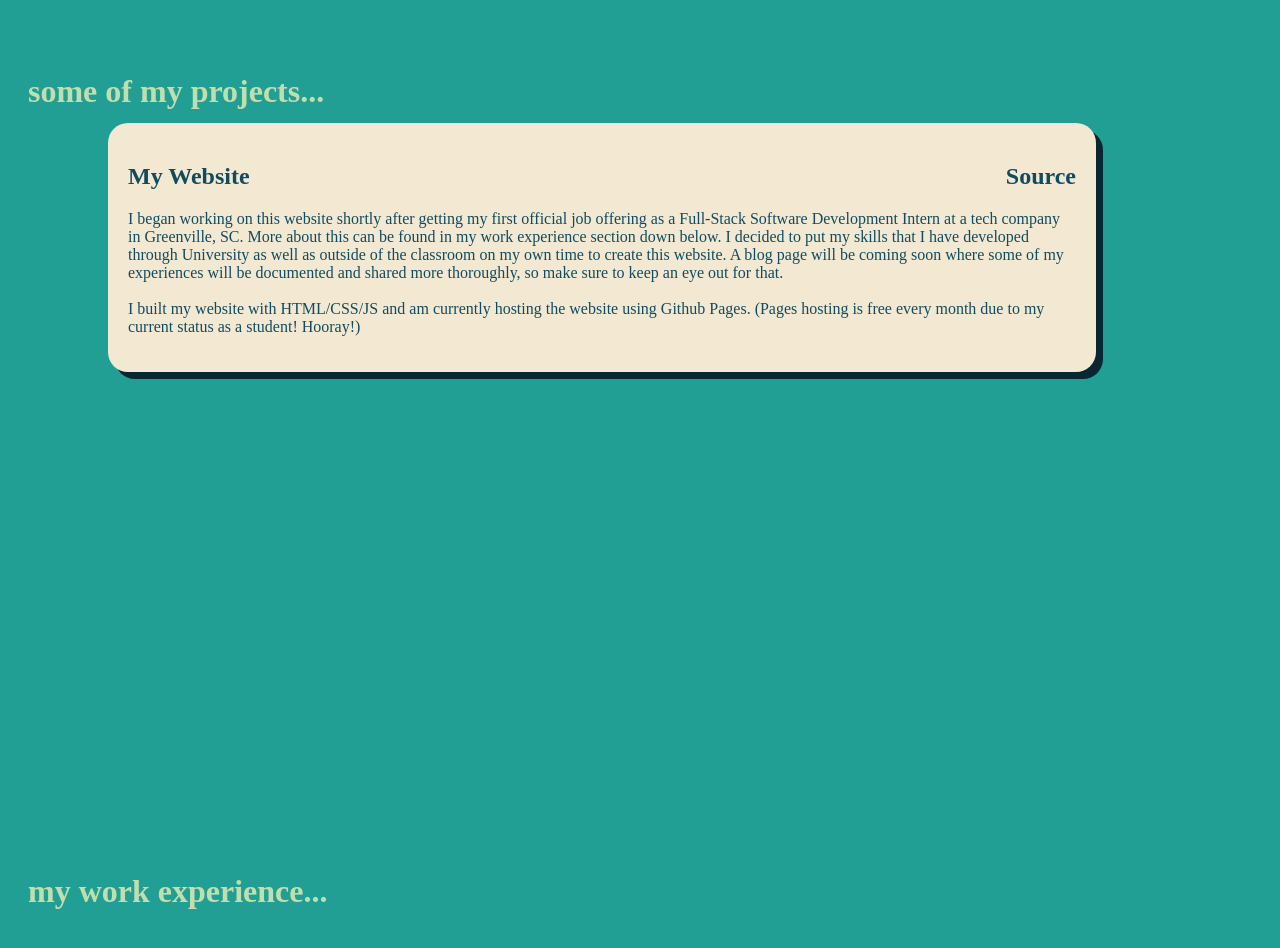
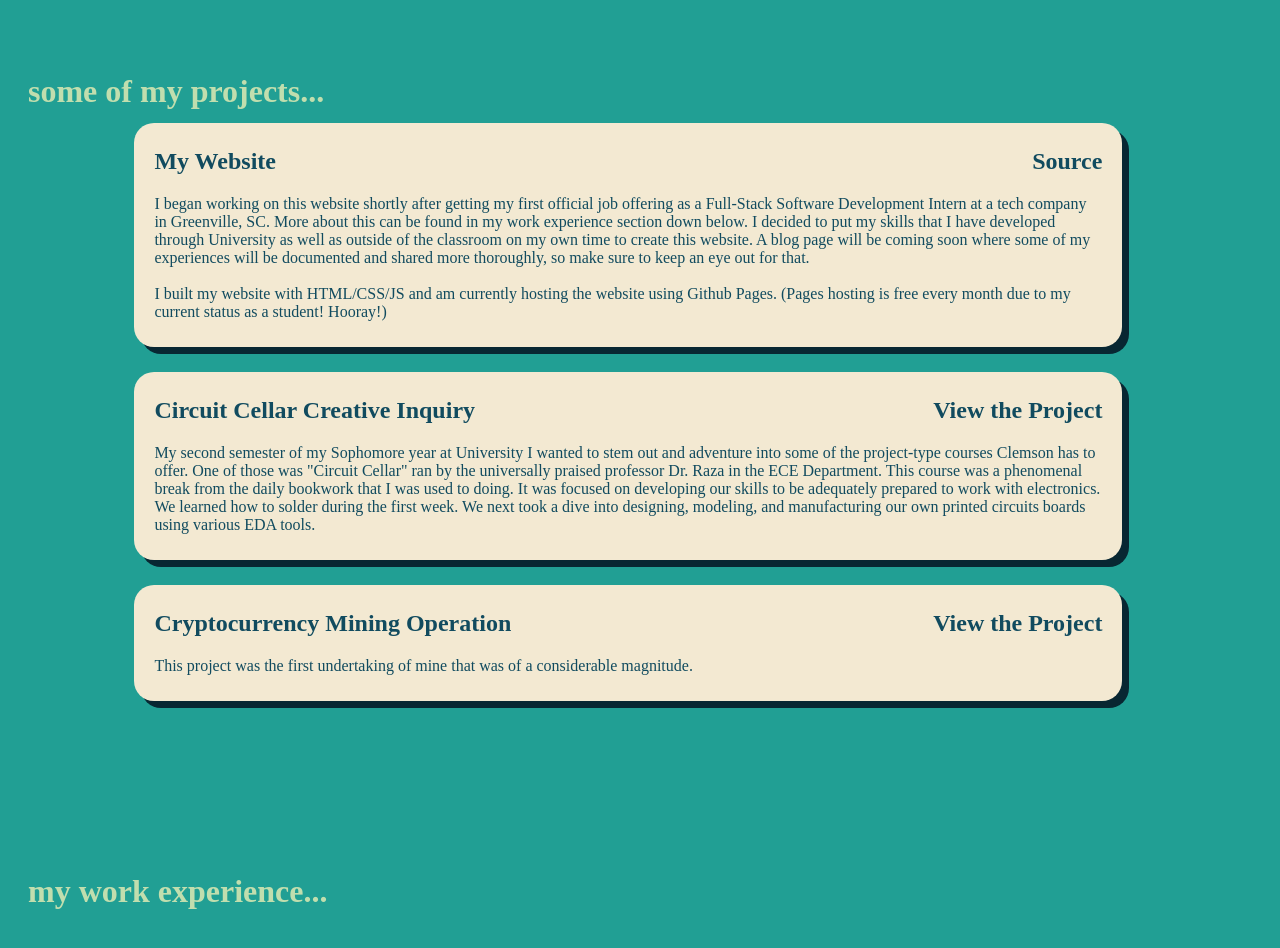
Before and after one commit to TRJoseph/MyWebsite, a website: page index.html in a window 1280 px wide. Shown: the part 1540-2488 px from the top of the page. Drawn offline with nearby package versions, Linux system fonts and the light colour scheme.

Commit message:
small changes

```diff
--- a/Scripts/particleHandler.js
+++ b/Scripts/particleHandler.js
@@ -4,7 +4,7 @@ particlesJS('particles-js',
 {
   "particles": {
     "number": {
-      "value": 30,
+      "value": 25,
       "density": {
         "enable": true,
         "value_area": 800
--- a/Styles/styles.css
+++ b/Styles/styles.css
@@ -6,6 +6,7 @@ html {
 
 #main-page {
     padding-bottom: 200px;
+    display: flex;
 }
 
 .content {
@@ -38,7 +39,7 @@ html {
     display: flex;
     margin-right: 0;
     margin: 0;
-    margin-left: 30px;
+    margin-left: -36px;
     margin-top: 5px;
 }
 #socials li{
@@ -137,12 +138,15 @@ section {
 .light-box {
     width: 75%;
     padding: 20px;
+    padding-top: 5px;
+    padding-bottom: 10px;
     border-radius: 20px;
     -webkit-box-shadow: 7px 7px 0px rgb(8, 39, 50);
             box-shadow: 7px 7px 0px rgb(8, 39, 50);
     background-color: #f3e9d2ff;
     color: #114b5fff;
-    margin-left: 100px;
+    margin-left: 10%;
+    margin-bottom: 2%;
     list-style: none;
   }
 
@@ -162,8 +166,6 @@ section {
     margin-top: 5%;
     font-size: 20px;
     color: rgb(193, 222, 174);
-    -webkit-text-stroke-width: 0.2px;
-    -webkit-text-stroke-color: #fff;
     line-height: 1.6;
 }
 
--- a/index.html
+++ b/index.html
@@ -22,7 +22,6 @@
         <div class="content">
           <h1 id="title">Thomas Joseph</h1>
           <h2 id="subtitle">Hover on the right side to navigate</h2>
-        </div>
           <ul id="socials">
             <li>
                 <a href="https://github.com/TRJoseph">
@@ -45,6 +44,7 @@
             </a>
         </li>
         </ul>
+        </div>
       </div>
 
       <div><i id="downArrow" class="fa-solid fa-arrow-down"></i></div>
@@ -103,6 +103,24 @@
             </p>
           </div>
         </li>
+        <li class="light-box">
+          <div>
+            <h1>Circuit Cellar Creative Inquiry<a href="https://www.dropbox.com/sh/uo39fy9o74fuere/AAD5CVkQQEYL_A02C9HmwFiba?dl=0" class="sourceLink" style="float: right;">View the Project</a></h1>
+            <p>My second semester of my Sophomore year at University I wanted to stem out and adventure into some of the project-type courses
+              Clemson has to offer. One of those was "Circuit Cellar" ran by the universally praised professor Dr. Raza in the ECE Department.
+              This course was a phenomenal break from the daily bookwork that I was used to doing. It was focused on developing our skills
+              to be adequately prepared to work with electronics. We learned how to solder during the first week. We next took a dive into
+              designing, modeling, and manufacturing our own printed circuits boards using various EDA tools.
+            </p>
+          </div>
+        </li>
+        <li class="light-box">
+          <div>
+            <h1>Cryptocurrency Mining Operation<a href="https://www.dropbox.com/sh/nnjm2r4a7fy5az3/AAAMZeHhRt1NUHcVLGvitBrYa?dl=0" class="sourceLink" style="float: right;">View the Project</a></h1>
+            <p>This project was the first undertaking of mine that was of a considerable magnitude.
+            </p>
+          </div>
+        </li>
       </div>
     </section>
     <section class="pageSection" id="workExperienceSect">
```
Also changed, not shown: 1 other file. Lines whose indentation alone changed are shown as unchanged.
